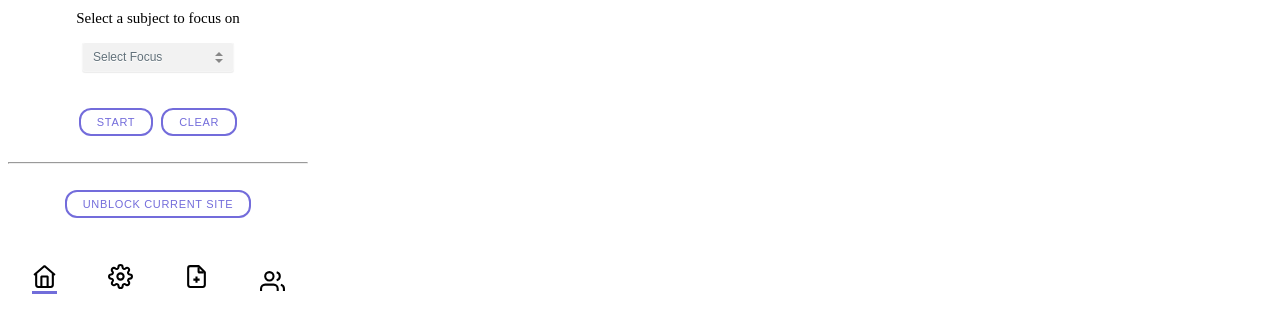
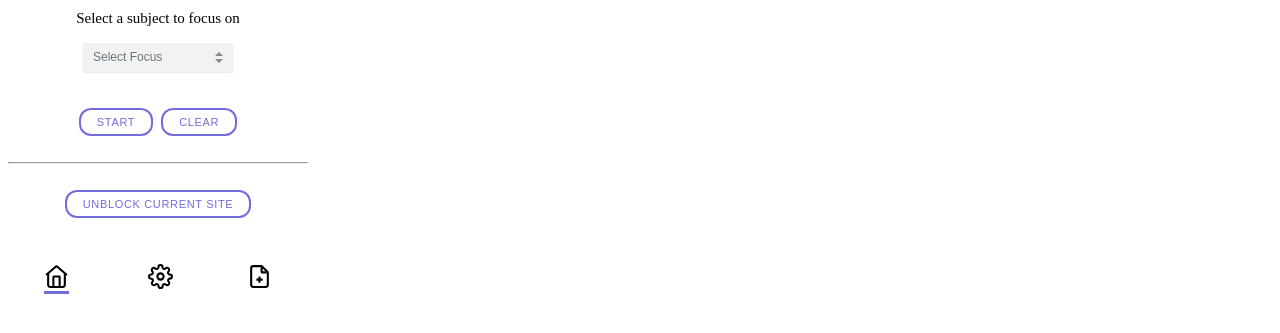
Before and after one commit to albertyhao/ontrack, a browser extension: page PackTrack/ui2.html in a window 1280 px wide. Shown: the part 145-478 px from the top of the page. Drawn offline with Linux system fonts and the light colour scheme; no server answers.

Commit message:
took out 1 tab

```diff
--- a/PackTrack/ui2.css
+++ b/PackTrack/ui2.css
@@ -264,26 +264,26 @@ hr{
 
 .tabs-1 {
   display: inline-block;
-  left: 0%;
-  width: 24%;
+  left: 50%;
+  width: 32%;
 }
 
 .tabs-2 {
   display: inline-block;
-  left: 25%;
-  width: 24%;
+  left: 37%;
+  width: 35%;
 }
 
 .tabs-3 {
   display: inline-block;
-  left: 50%;
-  width: 24%;
+  left: 100%;
+  width: 28%;
 }
 
 .tabs-4 {
   display: inline-block;
-  left: 75%;
-  width: 24%;
+  left: 80%;
+  width: 30%;
 }
 
 #home-icon {
--- a/PackTrack/ui2.html
+++ b/PackTrack/ui2.html
@@ -124,9 +124,9 @@
      <div class="tabs-3" id="whitelistTab">
        <svg id="whitelist-icon" style= "display: block; margin: auto" xmlns="http://www.w3.org/2000/svg" width="25" height="25" viewBox="0 0 24 24" fill="none" stroke="#000000" stroke-width="2" stroke-linecap="butt" stroke-linejoin="bevel"><path d="M14 2H6a2 2 0 0 0-2 2v16c0 1.1.9 2 2 2h12a2 2 0 0 0 2-2V8l-6-6z"/><path d="M14 3v5h5M12 18v-6M9 15h6"/></svg>
      </div>
-     <div class="tabs-4">
+     <!-- <div class="tabs-4">
        <svg style= "display: block; margin: auto" xmlns="http://www.w3.org/2000/svg" width="25" height="25" viewBox="0 0 24 24" fill="none" stroke="#000000" stroke-width="2" stroke-linecap="butt" stroke-linejoin="bevel"><path d="M17 21v-2a4 4 0 0 0-4-4H5a4 4 0 0 0-4 4v2"></path><circle cx="9" cy="7" r="4"></circle><path d="M23 21v-2a4 4 0 0 0-3-3.87"></path><path d="M16 3.13a4 4 0 0 1 0 7.75"></path></svg>
-     </div>
+     </div> -->
    </div>
 
 
```
